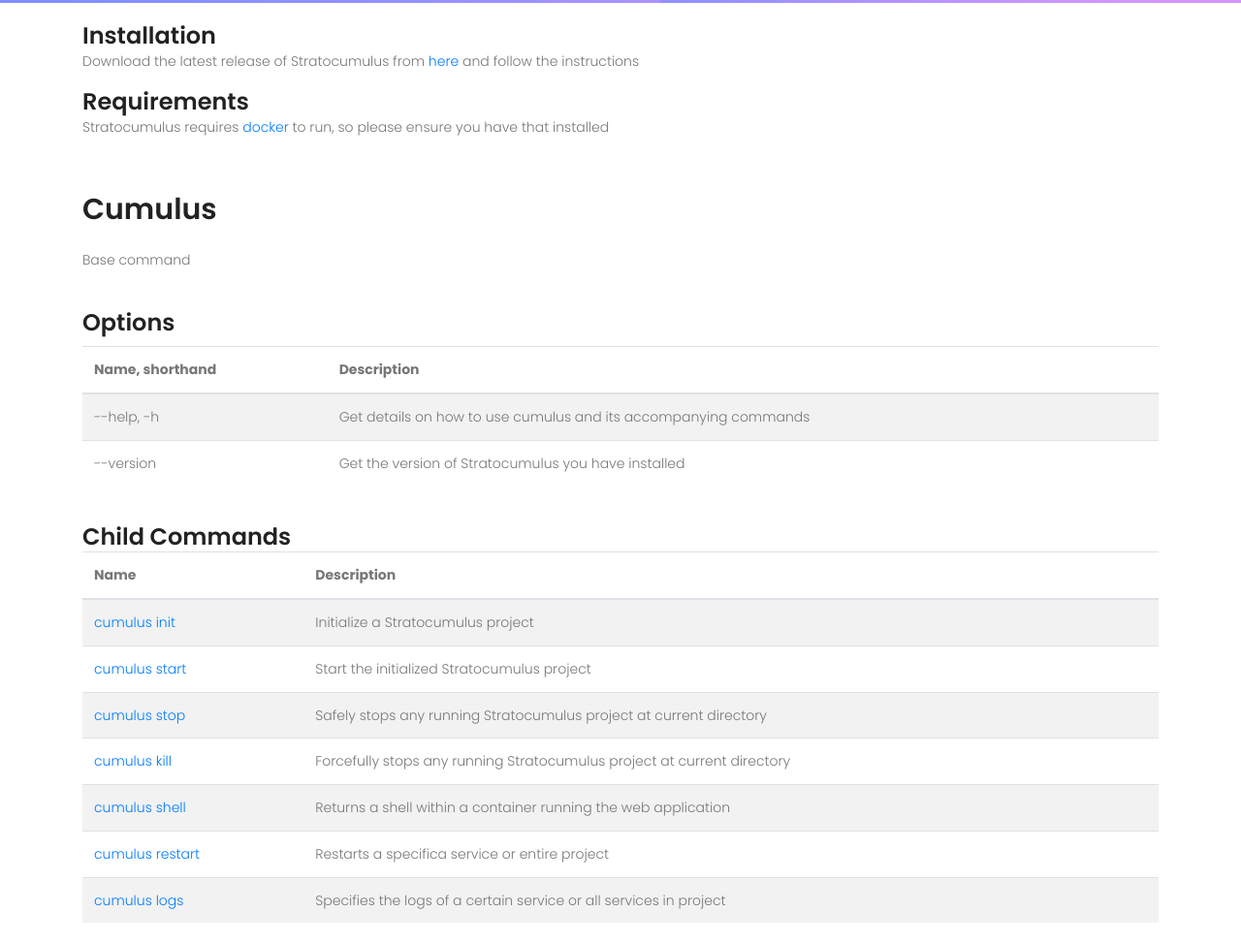
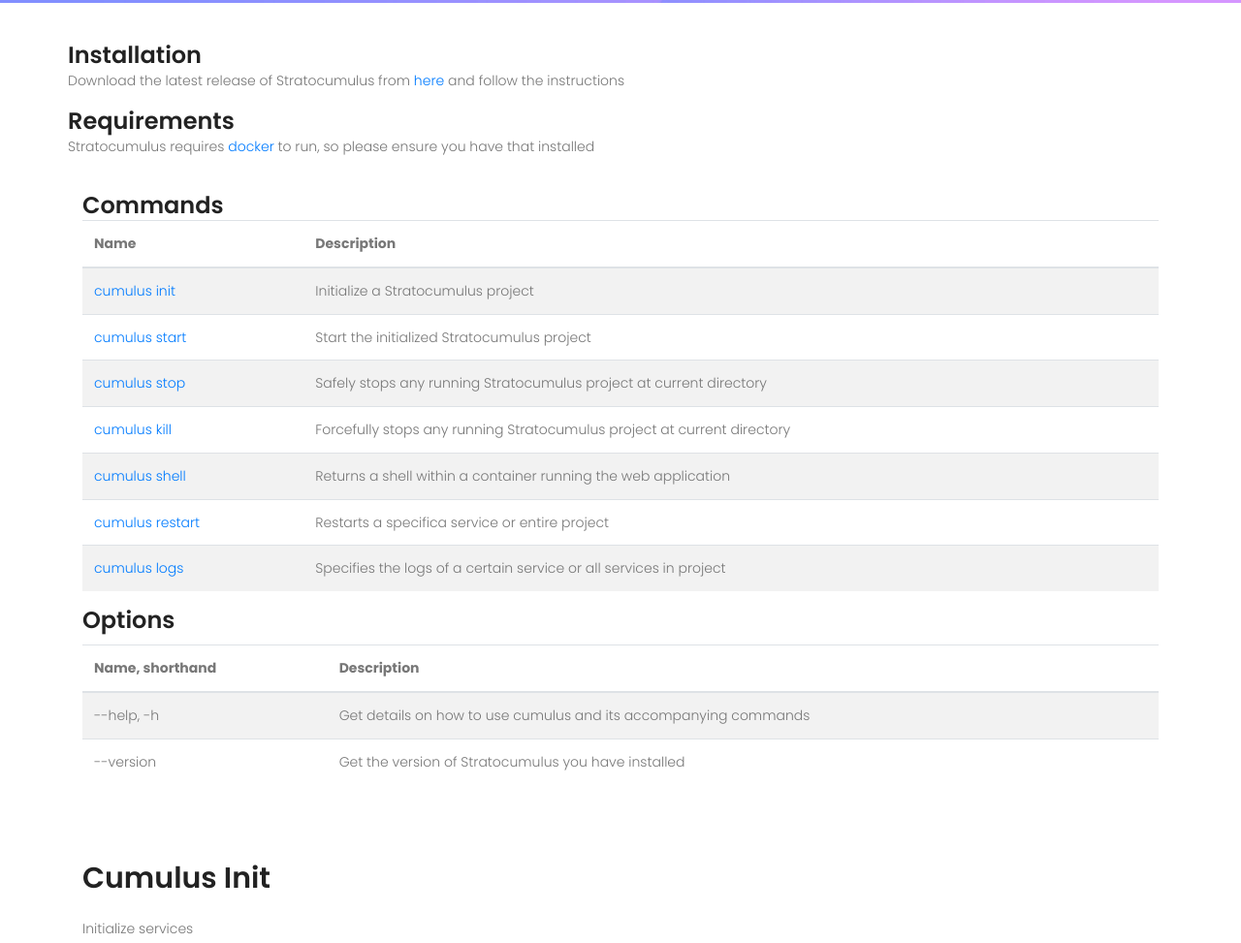
Before and after one commit to Fattouche/Stratocumulus, a plain HTML site: page docs/docs.html in a window 1280 px wide. Shown: the part 463-1436 px from the top of the page at 97% size. Drawn offline with nearby package versions, Linux system fonts and the light colour scheme; some packages are replaced by stand-ins of ours.

Commit message:
Formatting updates to website

```diff
--- a/docs/docs.html
+++ b/docs/docs.html
@@ -85,8 +85,9 @@
 	</section>
 	<!-- End banner Area -->
 
-	<section class="installation-area product-page docs-gap">
-		<div class="container">
+	<!-- Start Summary Area -->
+	<section class="init-area product-page docs-gap">
+		<div class="container installation-area product-page docs-gap">
 			<div class="raw text-left ">
 				<h3>Installation</h3>
 				<p>Download the latest release of Stratocumulus from
@@ -100,46 +101,11 @@
 				</p>
 			</div>
 		</div>
-	</section>
-
-	<!-- Start Cumulus Area -->
-	<section class="init-area product-page docs-gap">
 		<div class="raw text-left font-weight-bold ">
 		</div>
 		<div class="container">
-			<h2>Cumulus</h2>
-			<!-- <div class="raw text-left font-weight-bold">
-				<h2>Cumulus</h2>
-			</div> -->
-			<br/>
-			<div class="raw text-left">
-				<p>Base command</p>
-			</div>
-			<br/>
-			<div class="raw d-flex justify-content-left pb-10">
-				<h3>Options</h3>
-			</div>
-			<table class="table table-striped">
-				<thead>
-					<tr>
-						<th scope="col">Name, shorthand</th>
-						<th scope="col">Description</th>
-					</tr>
-				</thead>
-				<tbody>
-					<tr>
-						<td>--help, -h</td>
-						<td>Get details on how to use cumulus and its accompanying commands</td>
-					</tr>
-					<tr>
-						<td>--version</td>
-						<td>Get the version of Stratocumulus you have installed</td>
-					</tr>
-				</tbody>
-			</table>
-			<br/>
 			<div class="raw d-flex justify-content-left">
-				<h3>Child Commands</h3>
+				<h3>Commands</h3>
 			</div>
 			<!-- OPTIONS -->
 			<table class="table table-striped">
@@ -196,6 +162,29 @@
 					</tr>
 				</tbody>
 			</table>
+
+			<div class="raw d-flex justify-content-left pb-10">
+				<h3>Options</h3>
+			</div>
+			<table class="table table-striped">
+				<thead>
+					<tr>
+						<th scope="col">Name, shorthand</th>
+						<th scope="col">Description</th>
+					</tr>
+				</thead>
+				<tbody>
+					<tr>
+						<td>--help, -h</td>
+						<td>Get details on how to use cumulus and its accompanying commands</td>
+					</tr>
+					<tr>
+						<td>--version</td>
+						<td>Get the version of Stratocumulus you have installed</td>
+					</tr>
+				</tbody>
+			</table>
+			<br/>
 
 		</div>
 	</section>
```
